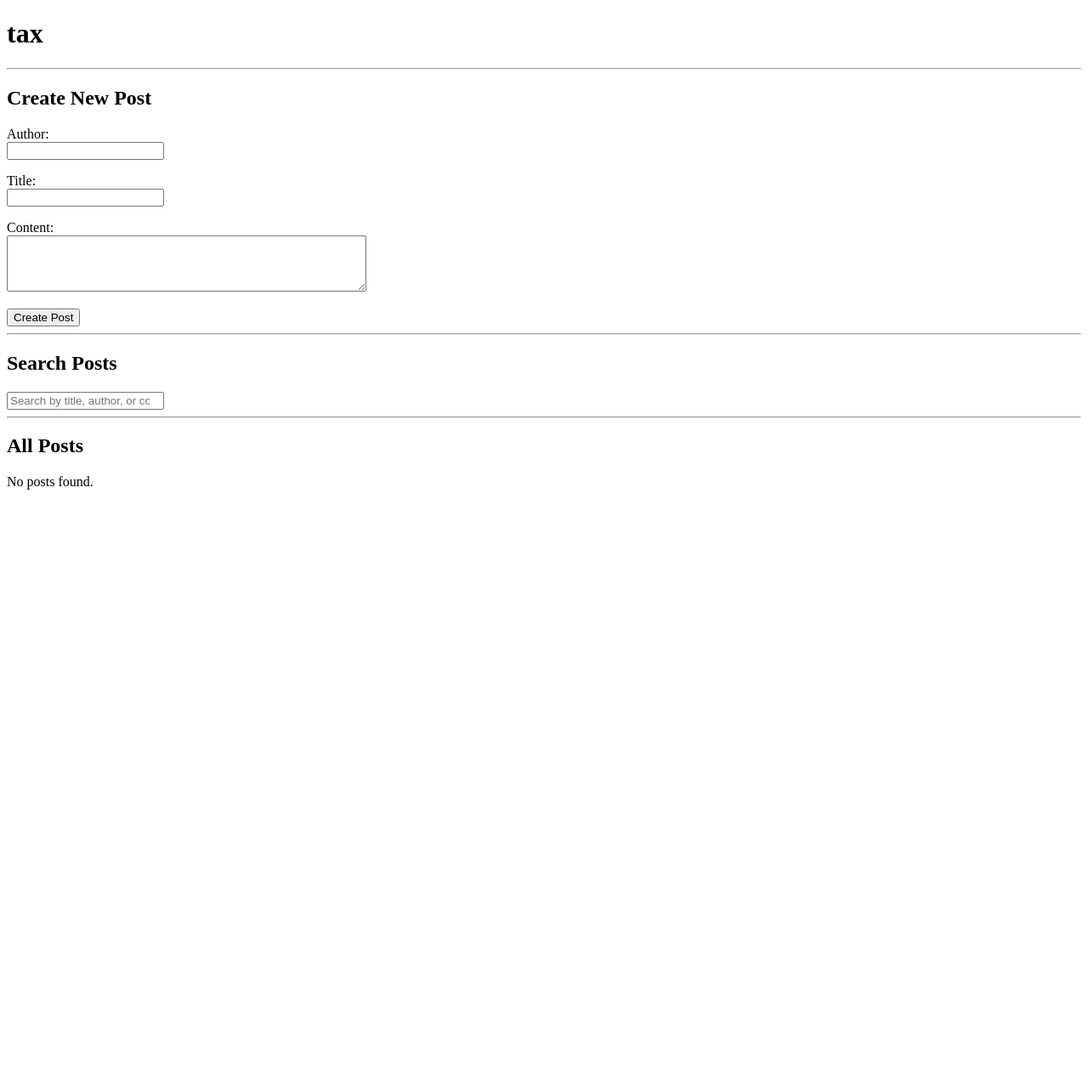
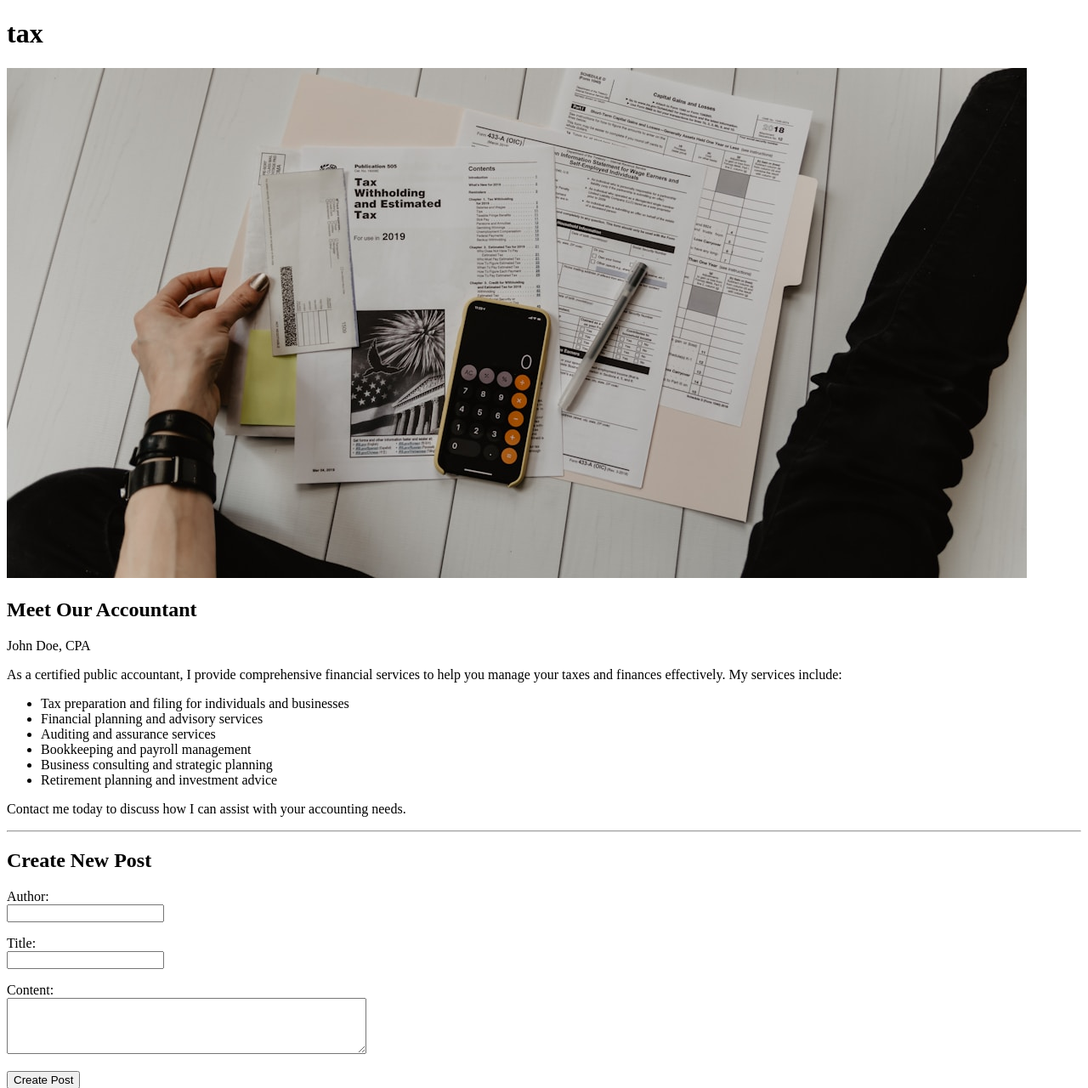
Before and after one commit to BvR-jedi/tax_project, a Django app: page / in a window 1280 px wide. Shown: the top 1280 px of the page at 85% size. Before the commit the page ends 576 px from the top, so only its background shows below. Run offline with Django 4.2, Linux system fonts and the light colour scheme; data that the repository does not hold is empty; some libraries are stand-ins or nearby versions.

```diff
--- a/tax/templates/tax/index.html
+++ b/tax/templates/tax/index.html
@@ -4,10 +4,27 @@
     <meta charset="UTF-8">
     <title>tax</title>
     <script src="https://unpkg.com/htmx.org@1.9.12"></script>
+    {% load static %}
 </head>
 <body>
 
 <h1>tax</h1>
+
+<div class="accountant-section">
+    <img src="{% static 'tax/images/accountant.jpg' %}" alt="Accountant Photo" width="1200" height="600">
+    <h2>Meet Our Accountant</h2>
+    <p>John Doe, CPA</p>
+    <p>As a certified public accountant, I provide comprehensive financial services to help you manage your taxes and finances effectively. My services include:</p>
+    <ul>
+        <li>Tax preparation and filing for individuals and businesses</li>
+        <li>Financial planning and advisory services</li>
+        <li>Auditing and assurance services</li>
+        <li>Bookkeeping and payroll management</li>
+        <li>Business consulting and strategic planning</li>
+        <li>Retirement planning and investment advice</li>
+    </ul>
+    <p>Contact me today to discuss how I can assist with your accounting needs.</p>
+</div>
 
 <hr>
 
```
Also changed, not shown: tax/static/tax/images/accountant.jpg (added).
